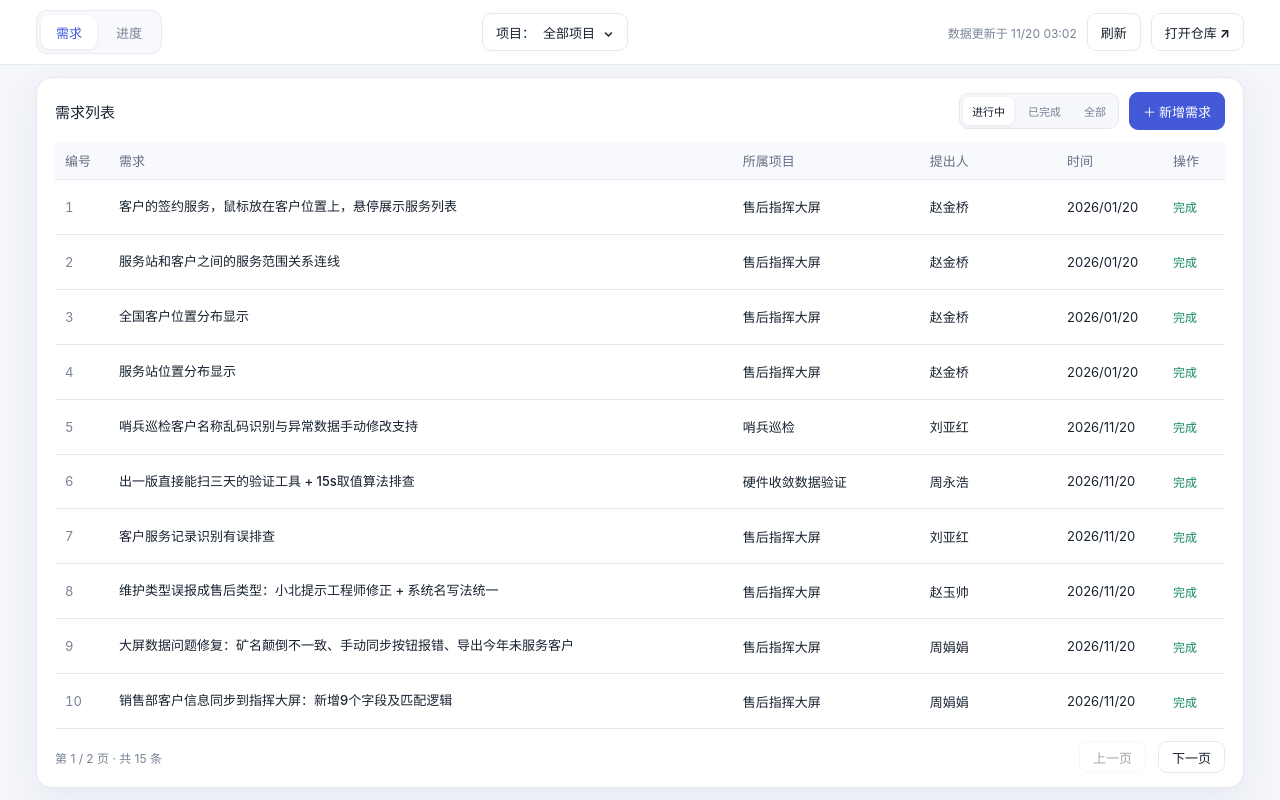
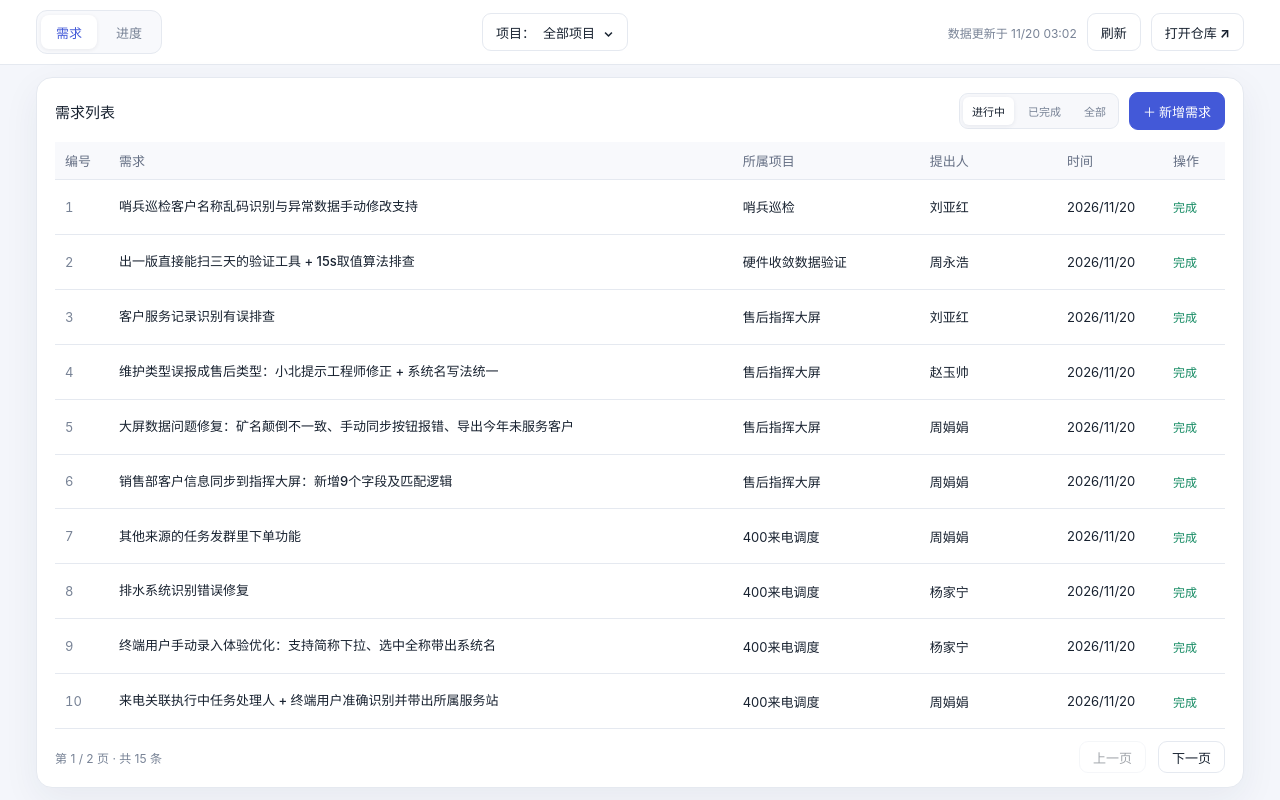
Before and after one commit to chengfengsunce/dashboard, a plain HTML site: page index.html in a window 1280 px wide. Drawn offline with Linux system fonts and the light colour scheme.

Commit message:
项目筛选改为需求去重列表并按时间倒序

```diff
--- a/index.html
+++ b/index.html
@@ -208,34 +208,58 @@
       return `<tr data-issue-key="${escapeHtml(issueKey(issue))}"><td class="issue-sequence">${(currentPage - 1) * pageSize + index + 1}</td><td><a class="issue-title" href="${escapeHtml(issueUrl(issue))}" title="${escapeHtml(issue.title || '未命名需求')}" target="_blank" rel="noreferrer">${escapeHtml(issue.title || '未命名需求')}</a></td><td title="${escapeHtml(issue.project_full_name)}">${escapeHtml(project)}</td><td title="${escapeHtml(issue.submitter)}">${escapeHtml(issue.submitter)}</td><td title="${escapeHtml(issue.created_at || '时间未知')}">${escapeHtml(formatDate(issue.created_at))}</td><td>${action}</td></tr>`;
     }
 
-    function updateProjectFilterLabel() {
+    function getIssueProjects() {
+      const projectByRepo = new Map();
+      const projects = new Map();
+      for (const item of allItems) {
+        if (item.kind !== 'issue') continue;
+        const labels = item.labels || [];
+        if (labels.some(label => (typeof label === 'string' ? label : label.name) === 'dashboard-hidden')) continue;
+        const value = item.project_full_name || item.repo_full_name || repository;
+        const repo = item.repo_full_name || repository;
+        if (!projectByRepo.has(repo)) projectByRepo.set(repo, new Set());
+        projectByRepo.get(repo).add(value);
+        const updatedAt = Date.parse(item.created_at || 0) || 0;
+        if (!projects.has(value) || updatedAt > projects.get(value).updatedAt) projects.set(value, {name:value.split('/').pop(), updatedAt});
+      }
+      return {
+        projects: [...projects.entries()].map(([value, project]) => ({value, ...project})).sort((a,b) => b.updatedAt - a.updatedAt),
+        projectByRepo,
+      };
+    }
+
+    function updateProjectFilterLabel(projectValues) {
       const label = document.getElementById('project-filter-label');
-      label.textContent = !repositories.length ? '暂无项目' : selectedRepositories.size === repositories.length ? '全部项目' : selectedRepositories.size ? `已选 ${selectedRepositories.size} 个项目` : '选择项目';
+      label.textContent = !projectValues.length ? '暂无项目' : selectedRepositories.size === projectValues.length ? '全部项目' : selectedRepositories.size ? `已选 ${selectedRepositories.size} 个项目` : '选择项目';
     }
 
     function renderProjectFilter() {
       const search = projectSearch.value.trim().toLocaleLowerCase();
-      projectOptions.innerHTML = repositories.map(project => {
-        const matchesSearch = `${project.name} ${project.full_name}`.toLocaleLowerCase().includes(search);
-        return `<label class='project-option'${matchesSearch ? '' : ' hidden'}><input type='checkbox' data-repository='${escapeHtml(project.full_name)}' ${selectedRepositories.has(project.full_name) ? 'checked' : ''}><span>${escapeHtml(project.name)}</span></label>`;
+      const {projects} = getIssueProjects();
+      projectOptions.innerHTML = projects.map(project => {
+        const matchesSearch = project.value.toLocaleLowerCase().includes(search);
+        return `<label class='project-option'${matchesSearch ? '' : ' hidden'}><input type='checkbox' data-repository='${escapeHtml(project.value)}' ${selectedRepositories.has(project.value) ? 'checked' : ''}><span>${escapeHtml(project.name)}</span></label>`;
       }).join('');
-      updateProjectFilterLabel();
+      updateProjectFilterLabel(projects.map(project => project.value));
     }
 
     function applyProjectFilter(resetPage = true) {
       if (resetPage) currentPage = 1;
+      const {projectByRepo} = getIssueProjects();
       items = allItems.filter(item => {
         if (item.kind === 'issue') {
           const hidden = (item.labels || []).some(label => (typeof label === 'string' ? label : label.name) === 'dashboard-hidden');
           if (hidden) return false;
+        } else {
+          const projectValues = projectByRepo.get(item.repo_full_name || repository) || new Set();
+          return [...projectValues].some(value => selectedRepositories.has(value));
         }
-        return selectedRepositories.has(item.repo_full_name || repository);
+        return selectedRepositories.has(item.project_full_name || item.repo_full_name || repository);
       });
     }
 
     function render() {
-      const sortedItems = [...items].sort((a, b) => Date.parse(b.updated_at || 0) - Date.parse(a.updated_at || 0));
-      const issues = sortedItems.filter(item => item.kind === 'issue');
+      const issues = [...items].filter(item => item.kind === 'issue').sort((a, b) => Date.parse(b.created_at || 0) - Date.parse(a.created_at || 0));
       const openIssues = issues.filter(issue => issue.state !== 'closed');
       const closedIssues = issues.filter(issue => issue.state === 'closed');
       const donePercent = issues.length ? Math.round(closedIssues.length / issues.length * 100) : 0;
@@ -247,7 +271,7 @@
       document.getElementById('progress-bar').style.width = `${donePercent}%`;
       document.querySelector('.bar').setAttribute('aria-valuenow', String(donePercent));
 
-      const recent = sortedItems.slice(0, 5);
+      const recent = [...items].sort((a, b) => Date.parse(b.updated_at || 0) - Date.parse(a.updated_at || 0)).slice(0, 5);
       recentList.innerHTML = recent.length ? recent.map(item => {
         const commit = item.kind === 'commit';
         const activityType = commit ? `提交 · ${item.repo_full_name}` : `${item.state === 'closed' ? '已完成' : '进行中'} · ${item.project_full_name}`;
@@ -276,13 +300,14 @@
         if (!response.ok) throw new Error('项目数据暂时无法读取');
         const data = await response.json();
         const previouslySelected = new Set(selectedRepositories);
-        const wasAllSelected = !repositories.length || selectedRepositories.size === repositories.length;
         repositories = data.repositories || [];
-        selectedRepositories = wasAllSelected
-          ? new Set(repositories.map(project => project.full_name))
-          : new Set(repositories.map(project => project.full_name).filter(name => previouslySelected.has(name)));
         const projectNames = new Set(repositories.map(project => project.full_name));
         allItems = (data.items || []).filter(item => (item.kind === 'issue' || item.kind === 'commit') && projectNames.has(item.repo_full_name)).map(item => item.kind === 'issue' ? normalizeIssue(item) : item);
+        const {projects} = getIssueProjects();
+        const projectValues = projects.map(project => project.value);
+        selectedRepositories = selectedRepositories.size
+          ? new Set(projectValues.filter(name => previouslySelected.has(name)))
+          : new Set(projectValues);
         renderProjectFilter();
         applyProjectFilter();
         const syncedAt = data.generated_at ? new Date(data.generated_at).toLocaleString('zh-CN', {month:'numeric', day:'numeric', hour:'2-digit', minute:'2-digit'}) : '';
@@ -333,6 +358,7 @@
       project.value = repositories.find(item => selectedRepositories.has(item.full_name))?.full_name || repositories[0]?.full_name || '';
       requirementsDialog.showModal();
     });
+
     document.getElementById('close-requirement-dialog').addEventListener('click', () => requirementsDialog.close());
     document.querySelectorAll('[data-filter]').forEach(button => button.addEventListener('click', () => {
       filter = button.dataset.filter;
@@ -398,12 +424,12 @@
       if (!input) return;
       if (input.checked) selectedRepositories.add(input.dataset.repository);
       else selectedRepositories.delete(input.dataset.repository);
-      updateProjectFilterLabel();
+      updateProjectFilterLabel([...selectedRepositories]);
       applyProjectFilter();
       render();
     });
     document.getElementById('select-all-projects').addEventListener('click', () => {
-      selectedRepositories = new Set(repositories.map(project => project.full_name));
+      selectedRepositories = new Set(projectOptions.querySelectorAll('input[data-repository]').map(input => input.dataset.repository));
       projectOptions.querySelectorAll('input[data-repository]').forEach(input => input.checked = true);
       updateProjectFilterLabel();
       applyProjectFilter();
```
